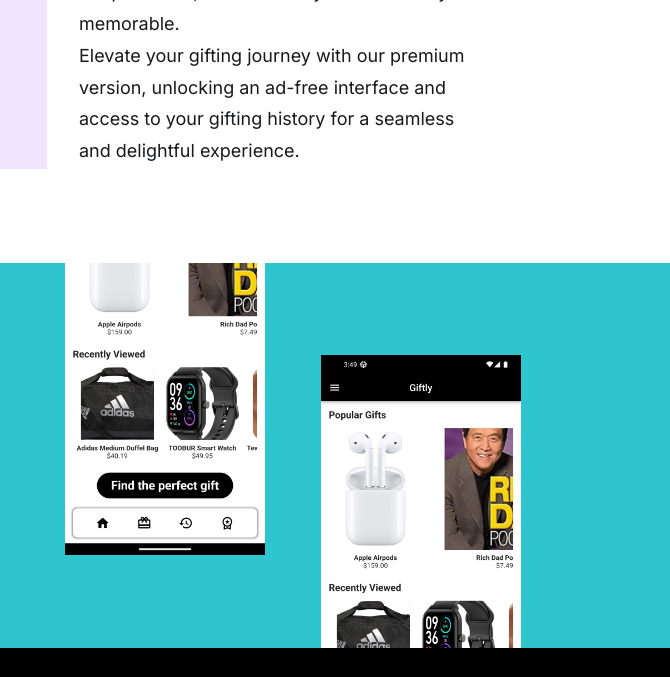
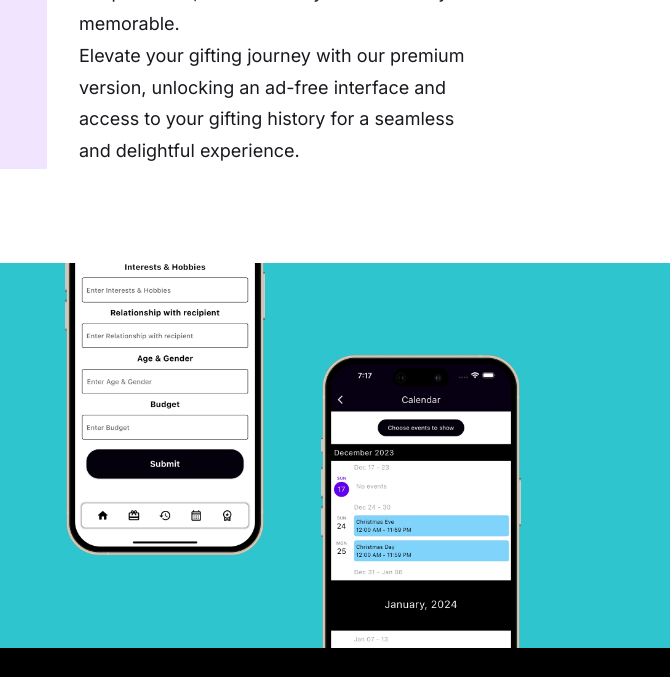
Before and after one commit to crobertson247/crobertson247.github.io, a website built with Parcel: page index.html in a window 1280 px wide. Shown: the part 1720-2397 px from the top of the page, 610-1280 px from the left. Built offline with nearby package versions, Linux system fonts and the light colour scheme; files whose address does not match are found by name.

Commit message:
updated images

```diff
--- a/index.html
+++ b/index.html
@@ -210,7 +210,7 @@
             </div>
             <img
               alt="image"
-              src="public/home.png"
+              src="public/iphone-home.png"
               class="home-image2"
             />
           </div>
@@ -321,14 +321,14 @@
             <div class="home-container13">
               <img
                 alt="image"
-                src="public/home.png"
-                image_src="public/home.png"
+                src="public/iphone-calendar.png"
+                image_src="public/iphone-calendar.png"
                 class="home-image4"
               />
               <img
                 alt="image"
-                src="public/home.png"
-                image_src="public/home.png"
+                src="public/iphone-giftchoose.png"
+                image_src="public/iphone-giftchoose.png"
                 class="home-image5"
               />
             </div>
```
Also changed, not shown: public/iphone-calendar.png (added), public/iphone-giftchoose.png (added), public/iphone-home.png (added).
